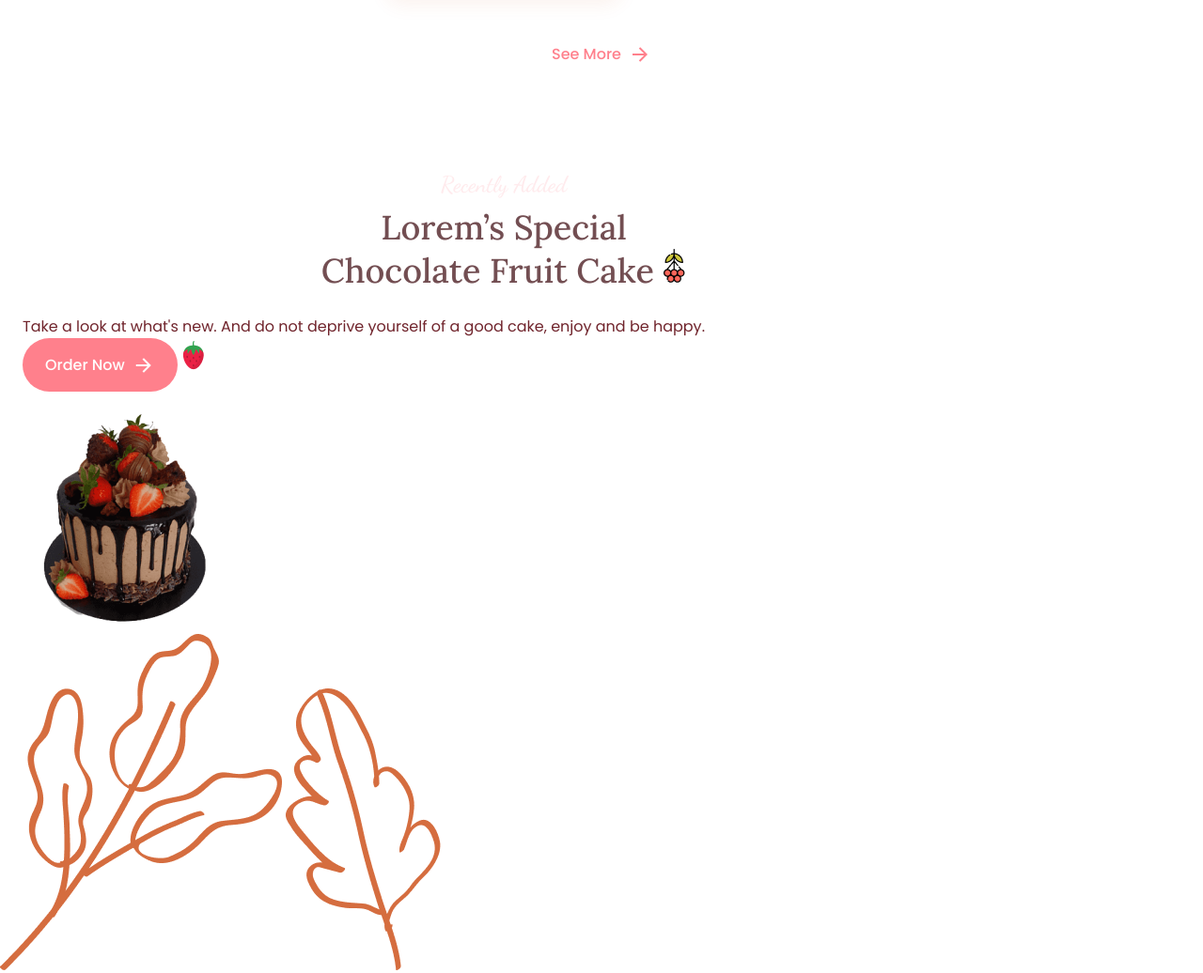
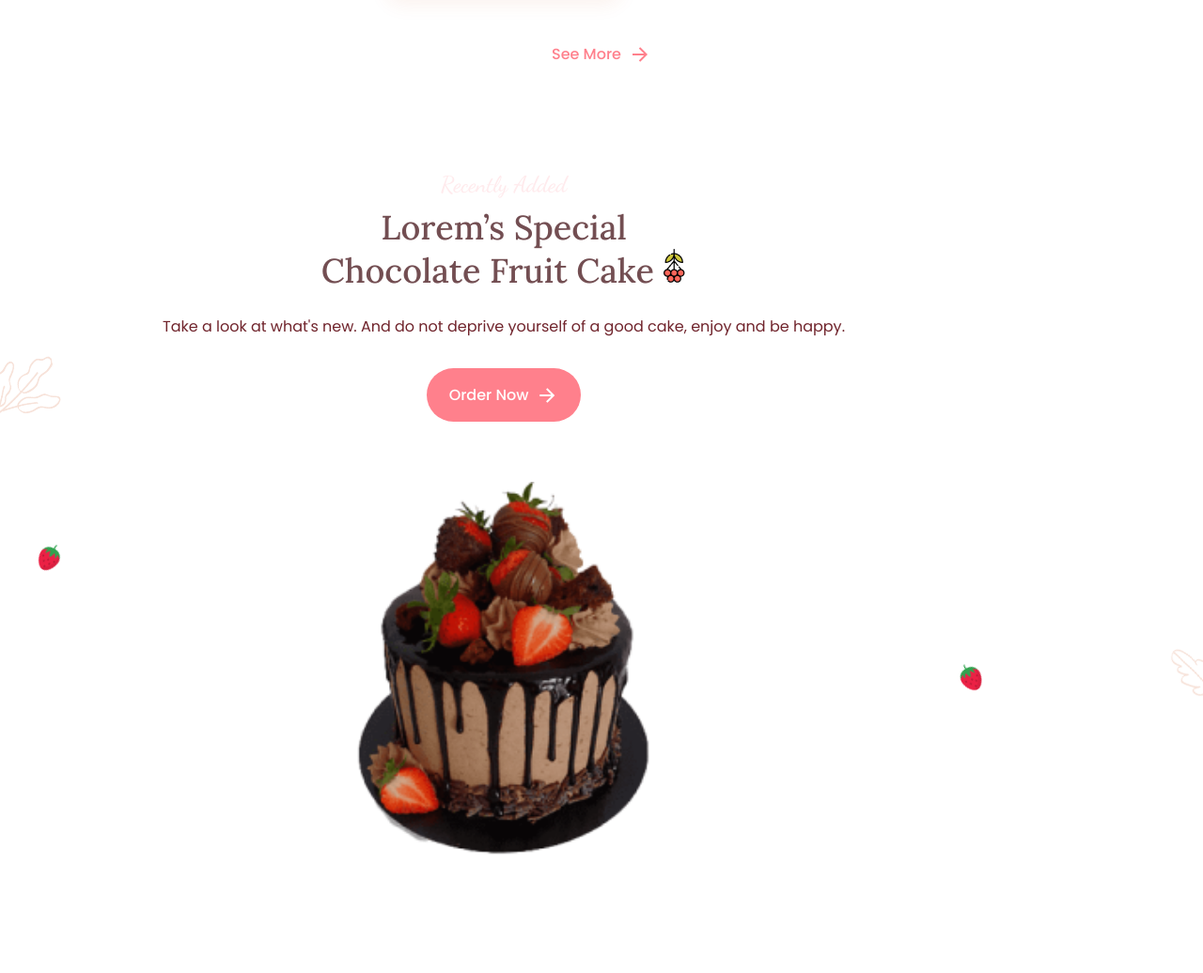
Before and after one commit to NotPerr/Responsive_Cake_Website, a plain HTML site: page index.html in a window 1280 px wide. Shown: the part 2426-3462 px from the top of the page at 94% size. Drawn offline with nearby package versions, Linux system fonts and the light colour scheme.

Commit message:
updated recently section style

```diff
--- a/assets/css/styles.css
+++ b/assets/css/styles.css
@@ -499,3 +499,62 @@ img {
   color: var(--btn-color);
   margin-top: 2rem;
 }
+
+/*=============== RECENTLY ===============*/
+.recently {
+  position: relative;
+}
+
+.recently_container {
+  row-gap: 4rem;
+}
+
+.recently_data {
+  position: relative;
+  text-align: center;
+}
+
+.recently_description {
+  margin-bottom: 2rem;
+}
+
+.recently_data-img-1 {
+  width: 25px;
+  position: absolute;
+  bottom: -10rem;
+  left: 1rem;
+  transform: rotate(30deg);
+}
+
+.recently_data-img-2 {
+  width: 25px;
+  position: absolute;
+  bottom: -18rem;
+  right: 0.2rem;
+  transform: rotate(-30deg);
+}
+
+.recently_img {
+  width: 390px;
+  justify-self: center;
+}
+
+.recently_leaf-1,
+.recently_leaf-2 {
+  position: absolute;
+  opacity: .2;
+}
+
+.recently_leaf-1 {
+  width: 80px;
+  top: 17rem;
+  left: -1rem;
+  transform: rotate(15deg);
+}
+
+.recently_leaf-2 {
+  width: 40px;
+  right: -1rem;
+  bottom: 12rem;
+  transform: rotate(-30deg);
+}
--- a/index.html
+++ b/index.html
@@ -185,7 +185,8 @@
                             Order Now <i class="ri-arrow-right-line"></i>
                         </a>
 
-                        <img src="assets/img/strawberry.png" alt="recently image" class="recently_data-img">
+                        <img src="assets/img/strawberry.png" alt="recently image" class="recently_data-img-1">
+                        <img src="assets/img/strawberry.png" alt="recently image" class="recently_data-img-2">
                     </div>
 
                     <img src="assets/img/recently-img 2.png" alt="recently image" class="recently_img">
```
